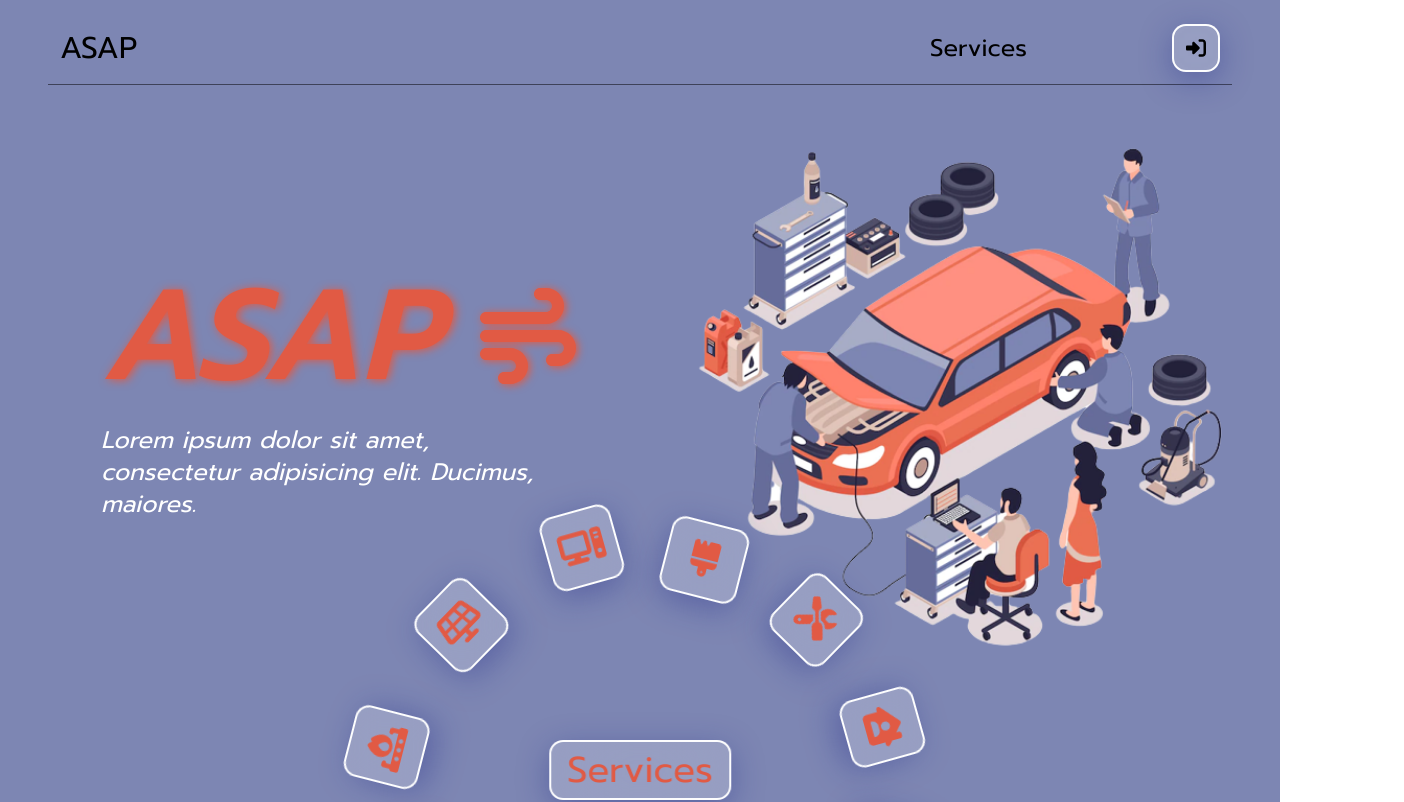
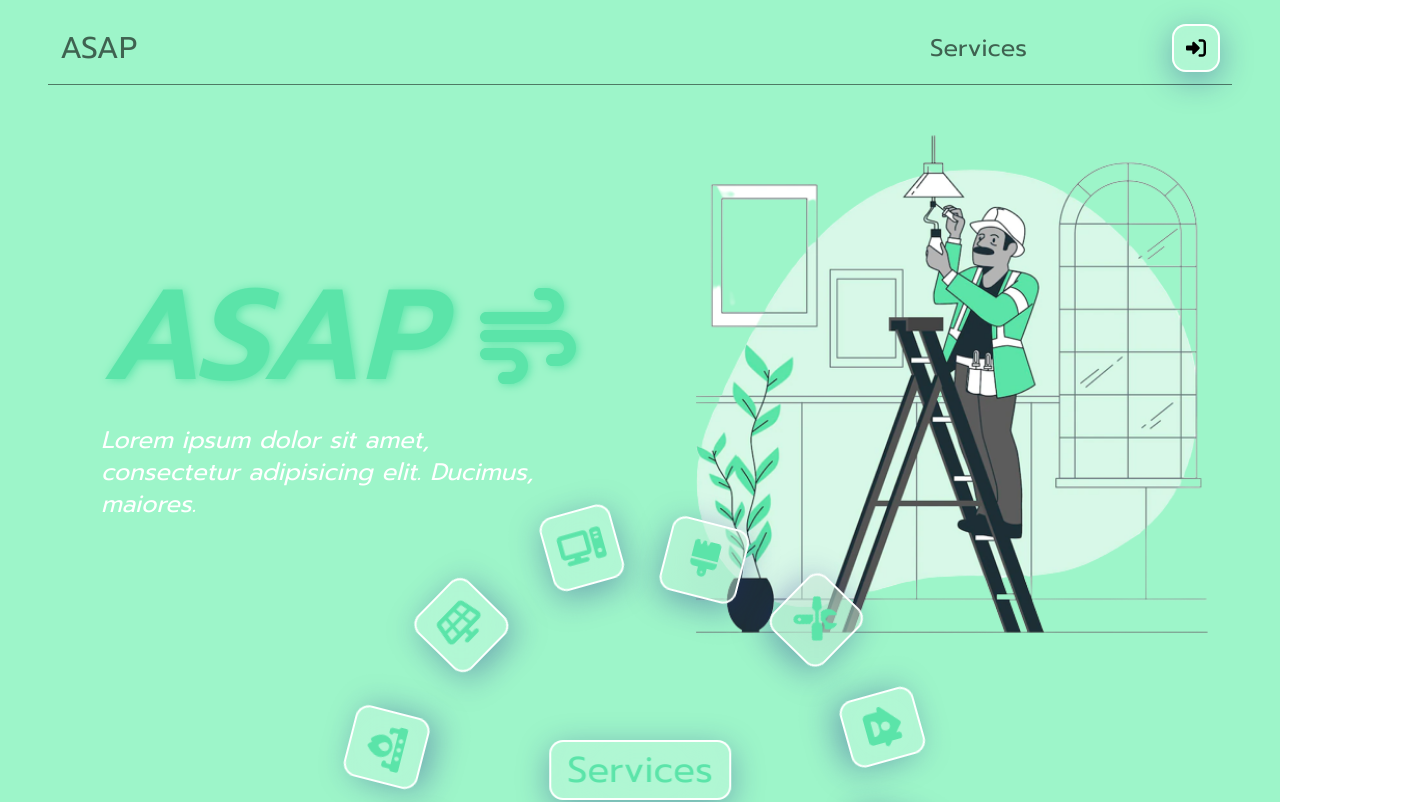
Before and after one commit to RoshanRv/ASAP, a React (Create React App) app: page / in a window 1280 px wide. Shown: the top 802 px of the page, 1404 px wide, since content can reach past the window. Built offline with nearby package versions, Linux system fonts and the light colour scheme; a web font is replaced by a local one.

Commit message:
home hero updated

```diff
--- a/src/Components/Header.jsx
+++ b/src/Components/Header.jsx
@@ -6,7 +6,7 @@ import { faRightToBracket ,faUser,faArrowDown} from '@fortawesome/free-solid-svg
 const Header = () => {
   return (
     <header className='absolute top-0 left-0 p-3 lg:px-12 text-black w-full'>
-        <nav className="flex justify-between items-center w-full border-b-[1px] border-black/50 p-3 ">
+        <nav className="flex text-black/60 justify-between items-center w-full border-b-[1px] border-black/50 p-3 ">
             <h1 className="text-3xl">ASAP</h1>
             <div className="flex justify-between w-1/4 items-center">
                 <h1 className="text-2xl  items-center cursor-pointer">Services</h1>
--- a/src/Components/Home/Home.jsx
+++ b/src/Components/Home/Home.jsx
@@ -1,17 +1,98 @@
-import React from 'react'
+import React ,{useState,useEffect}from 'react'
 import HomeHero from './HomeHero'
 import Header from '../Header'
-// import bg1 from '../../assets/bg1.svg'
-import {ReactComponent as Log} from '../../assets/bg1.svg'
+import HomeSectionOne from './HomeSectionOne'
+
+//      Images
+import electrician from '../../assets/home/electrician.png'
+import solar from '../../assets/home/solar.png'
+import plumber from '../../assets/home/plumber.png'
+import painter from '../../assets/home/painter.png'
+import interior from '../../assets/home/interior.png'
+import computer from '../../assets/home/computer.png'
+import auto from '../../assets/home/auto.png'
+import carpenter from '../../assets/home/carpenter.png'
+import cleaner from '../../assets/home/cleaner.png'
+
 
 const Home = () => {
+
+  const [serviceAssetsIndex,setServiceAssetsIndex]=useState(0)
+
+  const serviceAssets = [
+    {
+        bg:0,
+        bgColor:'#5be4a9',
+        color:'#9df5c9',
+    },
+    {
+        bg:1,
+        bgColor:'#e15a44',
+        color:'#7d86b3',
+    },
+    {
+        bg:2,
+        bgColor:'#fddf49',
+        color:'#049cde',
+    },
+    {
+        bg:3,
+        bgColor:'#509bef',
+        color:'#dfe3ff',
+    },
+    {
+        bg:4,
+        bgColor:'#fb9847',
+        color:'#8db4f4',
+    },
+    {
+        bg:5,
+        bgColor:'#fb9847',
+        color:'#2b468a',
+    },
+    {
+        bg:6,
+        bgColor:'#d269cc',
+        color:'#e8a0df',
+    },
+    {
+        bg:7,
+        bgColor:'#f88c51',
+        color:'#ffdab4',
+    },
+    {
+        bg:8,
+        bgColor:'#f5423c',
+        color:'#266cdf',
+    }
+  ]
+
+    useEffect(()=>{
+
+      const timer = setInterval(()=>{
+        setServiceAssetsIndex(e=>{
+           if(e<serviceAssets.length-1){
+               return e+1
+           }else{
+               return 0
+           }
+       })
+
+   },10000)
+
+   return ()=> clearInterval(timer)
+
+
+    },[])
+
+
   return (
-    <main className='font-prompt'>
+    <main className=' font-prompt overflow-hidden'  >
       <Header />
-      <HomeHero/>
+      <HomeHero serviceAssets={serviceAssets}  serviceAssetsIndex={serviceAssetsIndex} />
+      <HomeSectionOne serviceAssets={serviceAssets}  serviceAssetsIndex={serviceAssetsIndex} />
       <section className=' '>
 
-        {/* // <img src={Log} alt="" /> */}
 
       </section>
 
--- a/src/Components/Home/HomeHero.jsx
+++ b/src/Components/Home/HomeHero.jsx
@@ -3,7 +3,6 @@ import { FontAwesomeIcon } from '@fortawesome/react-fontawesome'
 import { faPlug ,faBroom,} from '@fortawesome/free-solid-svg-icons'
 import { faToilet,faCouch,faBrush,faComputer,faSolarPanel,faFireBurner,faCar } from '@fortawesome/free-solid-svg-icons'
 import { faScrewdriverWrench,faHouseChimneyUser,faPalette,faWind} from '@fortawesome/free-solid-svg-icons'
-
 
 //      Images
 import electrician from '../../assets/home/electrician.png'
@@ -16,76 +15,20 @@ import auto from '../../assets/home/auto.png'
 import carpenter from '../../assets/home/carpenter.png'
 import cleaner from '../../assets/home/cleaner.png'
 
-const HomeHero = () => {
+
+
+
+
+const HomeHero = ({serviceAssets,serviceAssetsIndex}) => {
 
     const [services,setService]=useState('Services')
 
-    const [serviceAssetsIndex,setServiceAssetsIndex]=useState(0)
-    let count = useRef(0)
+    const serviceList =  [electrician,auto,cleaner,plumber,solar,painter,interior,carpenter,computer]
 
-    const serviceAssets = [
-        {
-            bg:electrician,
-            bgColor:'#5be4a9',
-            color:'#9df5c9',
-        },
-        {
-            bg:auto,
-            bgColor:'#e15a44',
-            color:'#7d86b3',
-        },
-        {
-            bg:cleaner,
-            bgColor:'#fddf49',
-            color:'#049cde',
-        },
-        {
-            bg:plumber,
-            bgColor:'#509bef',
-            color:'#dfe3ff',
-        },
-        {
-            bg:solar,
-            bgColor:'#fb9847',
-            color:'#8db4f4',
-        },
-        {
-            bg:painter,
-            bgColor:'#fb9847',
-            color:'#2b468a',
-        },
-        {
-            bg:interior,
-            bgColor:'#d269cc',
-            color:'#e8a0df',
-        },
-        {
-            bg:carpenter,
-            bgColor:'#f88c51',
-            color:'#ffdab4',
-        },
-        {
-            bg:computer,
-            bgColor:'#f5423c',
-            color:'#266cdf',
-        },
-    ]
 
 
 
     useEffect(()=>{
-
-        const timer = setInterval(()=>{
-             setServiceAssetsIndex(e=>{
-                if(e<serviceAssets.length-1){
-                    return e+1
-                }else{
-                    return 0
-                }
-            })
-
-        },3000)
-
 
         const btn = document.querySelectorAll('.serv')
         btn.forEach(service=>{
@@ -103,36 +46,35 @@ const HomeHero = () => {
             })
         })
 
-        return ()=> clearInterval(timer)
 
     },[])
 
   return (
-    <section className='min-h-[135vh] px-6 -z-50 transition-all duration-1000 overflow-hidden' style={{backgroundColor:serviceAssets[serviceAssetsIndex].color}} >
+    <section className='min-h-[140vh] px-6 transition-all duration-[500ms] overflow-hidden' style={{backgroundColor:serviceAssets[serviceAssetsIndex].color , borderBottom:`6px solid ${serviceAssets[serviceAssetsIndex].bgColor }`}}  >
         {/* <div className="bg-[#fddf59]"></div> */}
 
     {/* <span class="before:block before:absolute before:-inset-1 before:-skew-y-2 before:bg-red-400 relative inline-block">
         <span class="relative text-white text-8xl ">ASAP !!!</span>
     </span> */}
     <div className=" h-full pt-32  -z-50">
-        <div className=" min-h-[70vh]  rounded-xl flex justify-center items-center">
+        <div className=" min-h-[70vh] relative rounded-xl flex  items-center">
 
             <div className='w-1/2 h-full text-left align-middle'>
                 <div className="w-mx w-3/4 mx-auto">
-                    <div className="flex text-sha items-center gap-x-10 text-9xl  font-bold transition-all duration-1000 " style={{color:serviceAssets[serviceAssetsIndex].bgColor}} >
+                    <div className="flex text-sha items-center gap-x-10 text-9xl  font-bold transition-all duration-[500ms] " style={{color:serviceAssets[serviceAssetsIndex].bgColor}} >
                         <h1 className="" ><em>ASAP</em></h1>
                         <FontAwesomeIcon  icon={faWind} className='text-8xl' style={{filter:'drop-shadow(2px 1px 4px)'}}/>
                     </div>
-                    <p className='my-6 text-2xl transition-all duration-1000 text-white'  ><em>Lorem ipsum dolor sit amet, consectetur adipisicing elit. Ducimus, maiores.</em></p>
+                    <p className='my-6 text-2xl transition-all duration-[500ms] text-white'  ><em>Lorem ipsum dolor sit amet, consectetur adipisicing elit. Ducimus, maiores.</em></p>
 
                 </div>
 
 
             </div>
-            <div className='w-1/2  h-max self-end text-center  flex justify-center flex-col items-center'>
+            <div className='w-1/2 absolute top-0 right-1/2 translate-x-1/2 h-max self-end text-center  flex justify-center flex-col items-center'>
                 {serviceAssets.map((data,i)=>(
                     // <div className='w-max mx-auto text-center'>
-                        <img src={data.bg} alt="" className={`h-[32rem]  mx-auto absolute top-1/2 left-3/4  -translate-y-1/2 -translate-x-1/2 transition-all duration-1000 ${serviceAssetsIndex==i?' opacity-100':'opacity-0'} `} />
+                        <img src={serviceList[data.bg]} alt="" className={`h-[32rem]  mx-auto absolute top-0 right-0 translate-x-1/2 transition-all duration-[500ms] ${serviceAssetsIndex==i?' opacity-100':'opacity-0'} `} />
                     // </div>
                 ))}
 
@@ -145,7 +87,7 @@ const HomeHero = () => {
         {/*    Hero Spinner */}
         <div className="absolute top-full left-1/2 -z-0 -translate-x-1/2 -translate-y-1/2">
 
-            <div className="relative rounded-full text-4xl  h-[40rem] w-[40rem] bg-gray-00  flex gap- flex-wrap transition-all duration-1000" style={{color:serviceAssets[serviceAssetsIndex].bgColor}} >
+            <div className="relative rounded-full text-4xl  h-[40rem] w-[40rem] bg-gray-00  flex gap- flex-wrap transition-all duration-[500ms]" style={{color:serviceAssets[serviceAssetsIndex].bgColor}} >
                 {/*         Services   */}
                 <h1 className=" absolute  top-1/2 glass text-center -translate-y-full  w-max   px-4 py-2 rounded-lg left-1/2 -translate-x-1/2"  >{services}</h1>
                 {/*   */}
@@ -168,7 +110,6 @@ const HomeHero = () => {
 
         </div>
 
-        {/* <div className="h-[50vh] duration-" style={{backgroundColor:serviceAssets[serviceAssetsIndex].color}} ></div> */}
 
 
 
```
